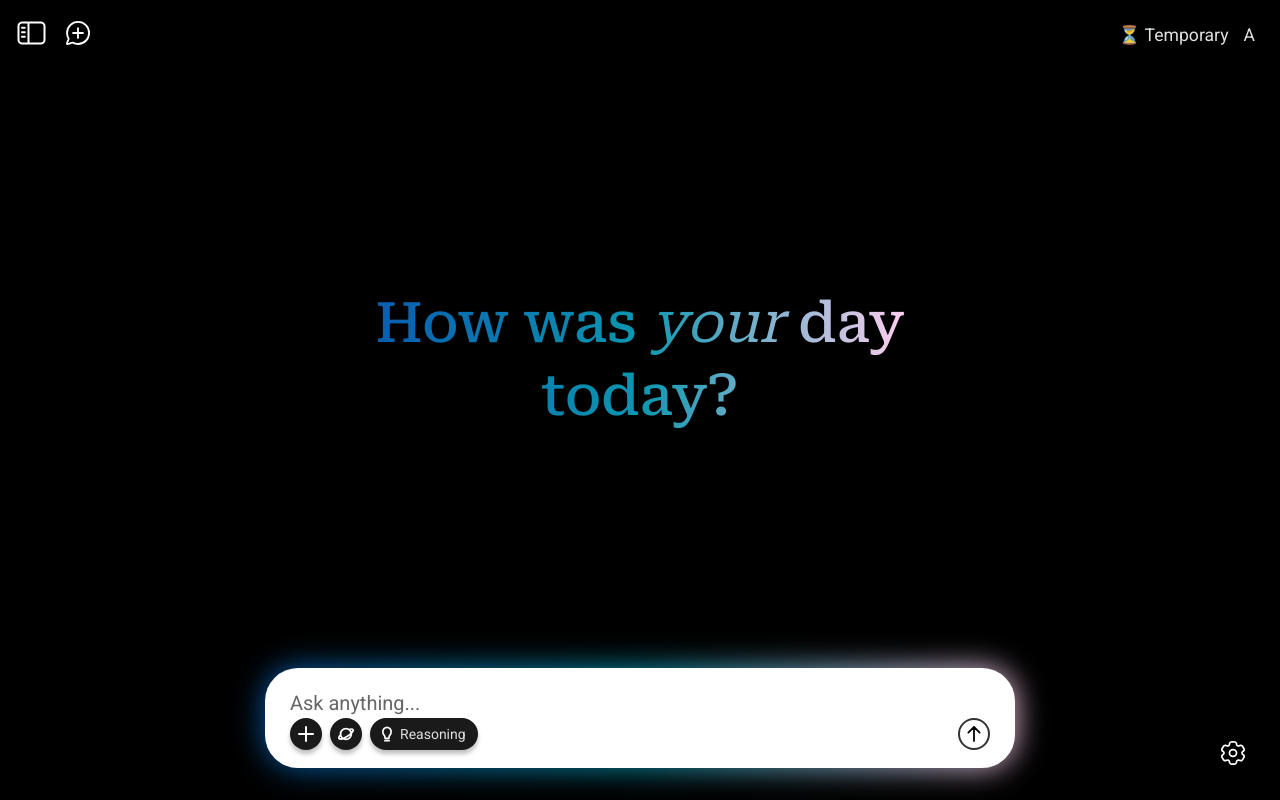
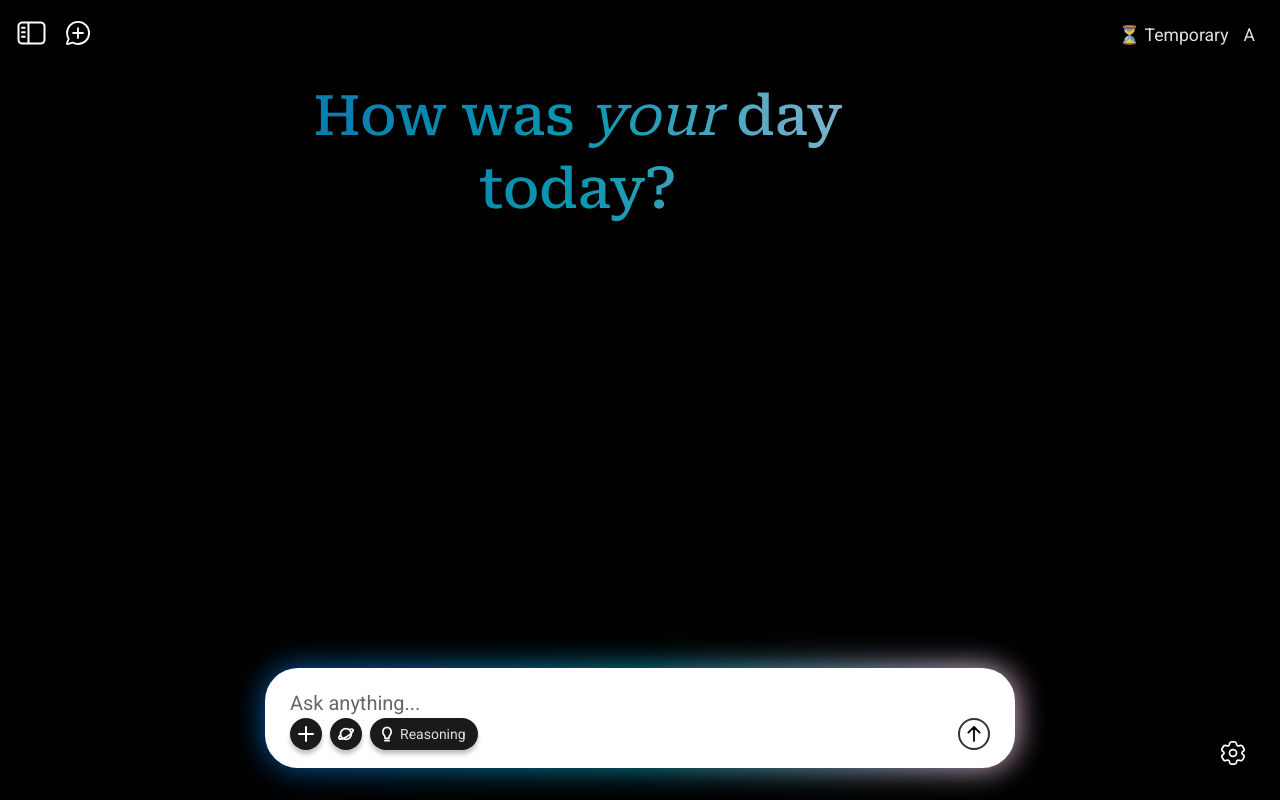
Before and after one commit to ykvit/flow-ai, a React (Vite) app in the folder app/: page / in a window 1280 px wide. Built offline with nearby package versions, Linux system fonts and the light colour scheme; no server answers; a web font is replaced by a local one.

Commit message:
fix scroll

```diff
--- a/app/src/App.module.css
+++ b/app/src/App.module.css
@@ -13,9 +13,6 @@
   overflow-y: auto;
   display: flex;
   flex-direction: column;
-    align-items: stretch;
-    justify-content: center;
-    align-items: center;
   padding-top: 80px;
   padding-bottom: 160px;
   padding-left: 20px;
--- a/app/src/components/MessageList/MessageList.module.css
+++ b/app/src/components/MessageList/MessageList.module.css
@@ -1,3 +1,4 @@
+
 .messagesArea {
   width: 100%;
   max-width: 800px;
@@ -5,9 +6,8 @@
   display: flex;
   flex-direction: column;
   gap: 15px;
-    margin-top: auto;
+
 }
-
   .messageBubble {
     padding: 12px 18px;
     border-radius: 20px;
```
Also changed, not shown: 1 other file (tests, documents, lock files or other folders). Lines whose indentation alone changed are shown as unchanged.
